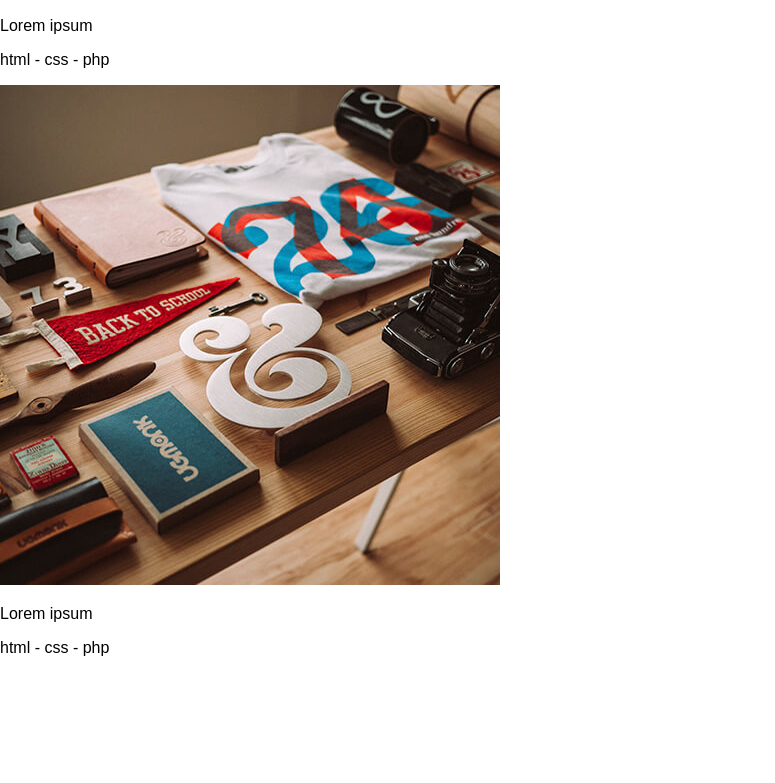
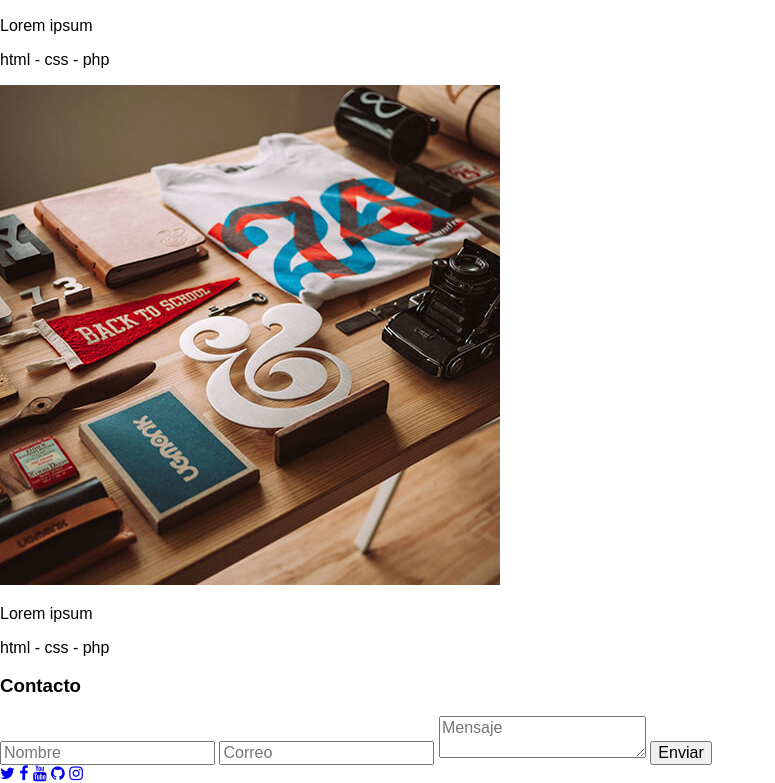
Before and after one commit to ArmandoRomero33/ArmandoRomero33.github.io, a plain HTML site: page index.html in a window 1280 px wide. Shown: the part 4433-5216 px from the top of the page, without its empty margins (0-775 px from the left). Before the commit the page ends 5106 px from the top, so only its background shows below. Drawn offline with Linux system fonts and the light colour scheme.

Commit message:
formulario y redes

```diff
--- a/index.html
+++ b/index.html
@@ -120,5 +120,28 @@
             </div>
         </section>
     </section>
+    <footer>
+        <section class="contacto">
+            <div class="contenedor">
+                <h3 class="titulo">Contacto</h3>
+                <form class="formulario" action="">
+                    <input type="text" placeholder="Nombre" name="nombre" required>
+                    <input type="email" placeholder="Correo" name="correo" required>
+                    <textarea name="Mensaje" placeholder="Mensaje"></textarea>
+                    <input class="boton" type="submit" value="Enviar">
+                </form>
+            </div>
+        </section>
+
+    <section class="redes sociales">
+        <div class="contenedor">
+            <a class="twitter" href="https://twitter.com/"><i class="fa fa-twitter"></i></a>
+            <a class="facebook" href="https://www.facebook.com/"><i class="fa fa-facebook"></i></a>
+            <a class="youtube" href="https://www.youtube.com/"><i class="fa fa-youtube"></i></a>
+            <a class="github" href="https://github.com/ArmandoRomero33"><i class="fa fa-github"></i></a>
+            <a class="instagram" href="https://www.instagram.com/"><i class="fa fa-instagram"></i></a>
+        </div>
+    </section>
+</footer>
 </body>
 </html>
```
